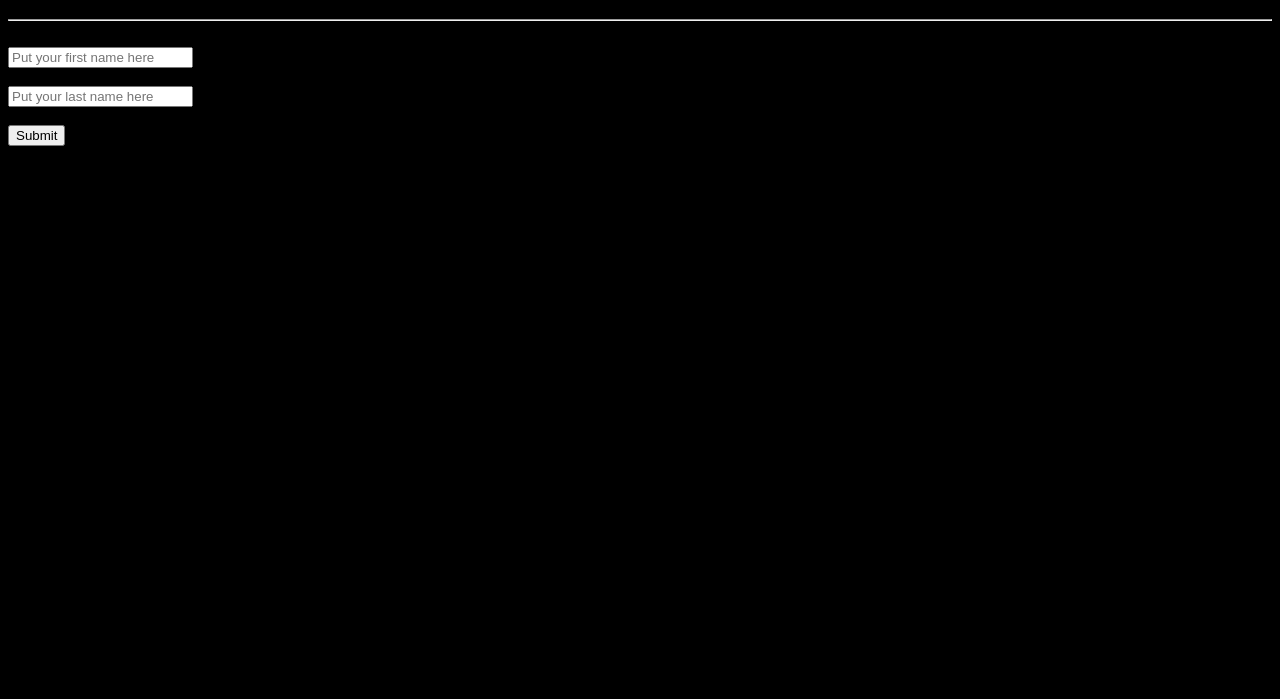
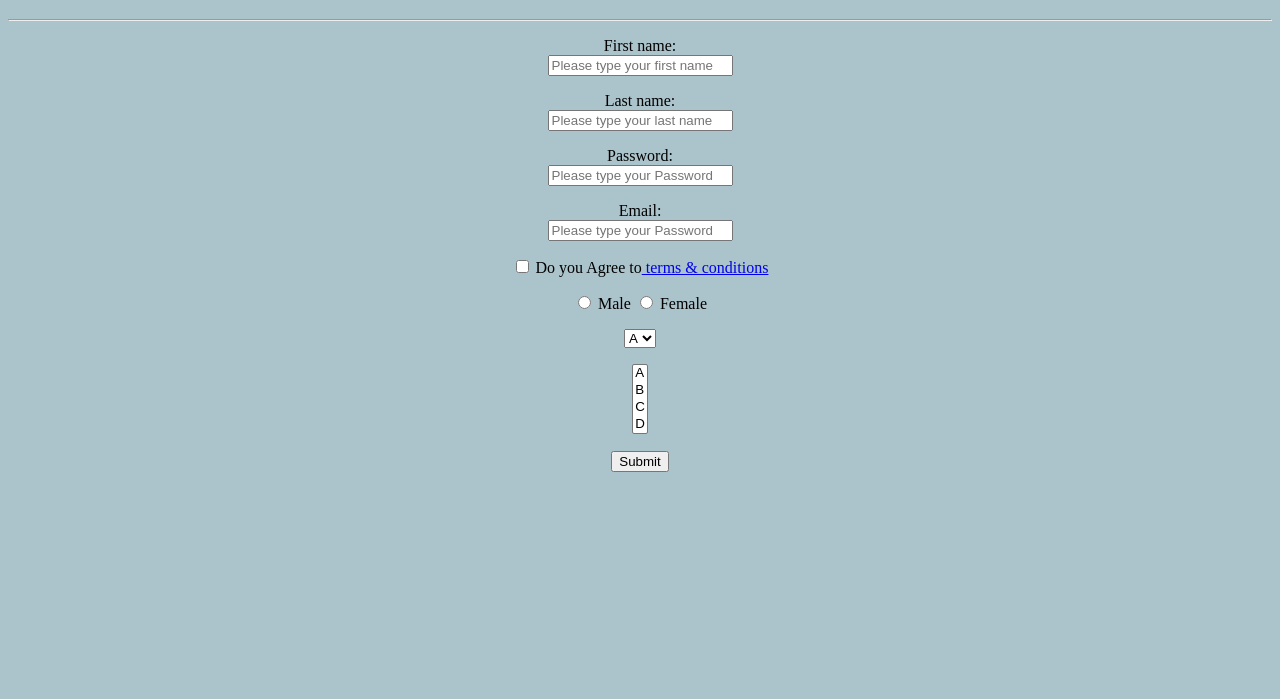
Before and after one commit to Mahmoud-Badawy1/React_Track, a plain HTML site: page day_7/form.html in a window 1280 px wide. Shown: the part 101-800 px from the top of the page. Drawn offline with Linux system fonts and the light colour scheme.

Commit message:
first commit

```diff
--- a/day_7/form.html
+++ b/day_7/form.html
@@ -2,24 +2,82 @@
 <html>
   <style>
     body {
-            background-color: black;
+      background-color: rgb(171, 195, 203);
     }
     h1 {
       text-align: center;
       padding: 20px;
-        color: white;
+      color: rgb(0, 0, 0);
+    }
+    p {
+      text-align: center;
     }
   </style>
-    <h1>
-        Form Page
-    </h1>
+  <h1>Form Page</h1>
   <hr />
-    <form method="Get" action="/action_page.php">
-        <label for="fname">First name:</label><br>
-        <input type="text" id="fname" name="fname" placeholder="Put your first name here"><br>
-        <label for="lname">Last name:</label><br>
-        <input type="text" id="lname" name="lname" placeholder="Put your last name here"><br><br>
-        <input type="submit" value="Submit">
+  <form action="./thanks.html" method="Get">
+    <p>
+      <label for="fname">First name:</label><br />
+      <input
+        type="text"
+        id="fname"
+        name="fname"
+        placeholder="Please type your first name"
+      />
+    </p>
+    <p>
+      <label for="lname">Last name:</label><br />
+      <input
+        type="text"
+        id="lname"
+        name="lname"
+        placeholder="Please type your last name"
+      />
+    </p>
+    <p>
+      <label for="pass">Password:</label><br />
+      <input
+        type="password"
+        id="pass"
+        name="pass"
+        placeholder="Please type your Password"
+      />
+    </p>
+    <p>
+      <label for="email">Email:</label><br />
+      <input
+        type="email"
+        id="pass"
+        name="email"
+        placeholder="Please type your Password"
+      />
+    </p>
+    <p>
+      <input type="checkbox" id="accept_terms" name="accept_terms" />
+      <label for="accept_terms">Do you Agree to<a href="#"> terms & conditions</a></label>
+    </p>
+    <p>
+      <label> <input type="radio" id="male" name="gender" /> Male </label>
+      <label> <input type="radio" id="female" name="gender" /> Female </label>
+    </p>
+    <p>
+      <select name="" id="students">
+        <option>A</option>
+        <option>B</option>
+        <option>C</option>
+        <option>D</option>
+      </select>
+    </p>
+    <p>
+      <select name="" id="students" multiple>
+        <option>A</option>
+        <option>B</option>
+        <option>C</option>
+        <option>D</option>
+      </select>
+    </p>
+
+    <p><input type="submit" value="Submit" /></p>
   </form>
   <!-- <form action="/action_page.php">
         <label for="phone">Enter a phone number:</label><br><br>
```
Also changed, not shown: day_7/index.html (+1 -1 lines), day_7/thanks.html (+21 -1 lines). Lines whose indentation alone changed are shown as unchanged.
